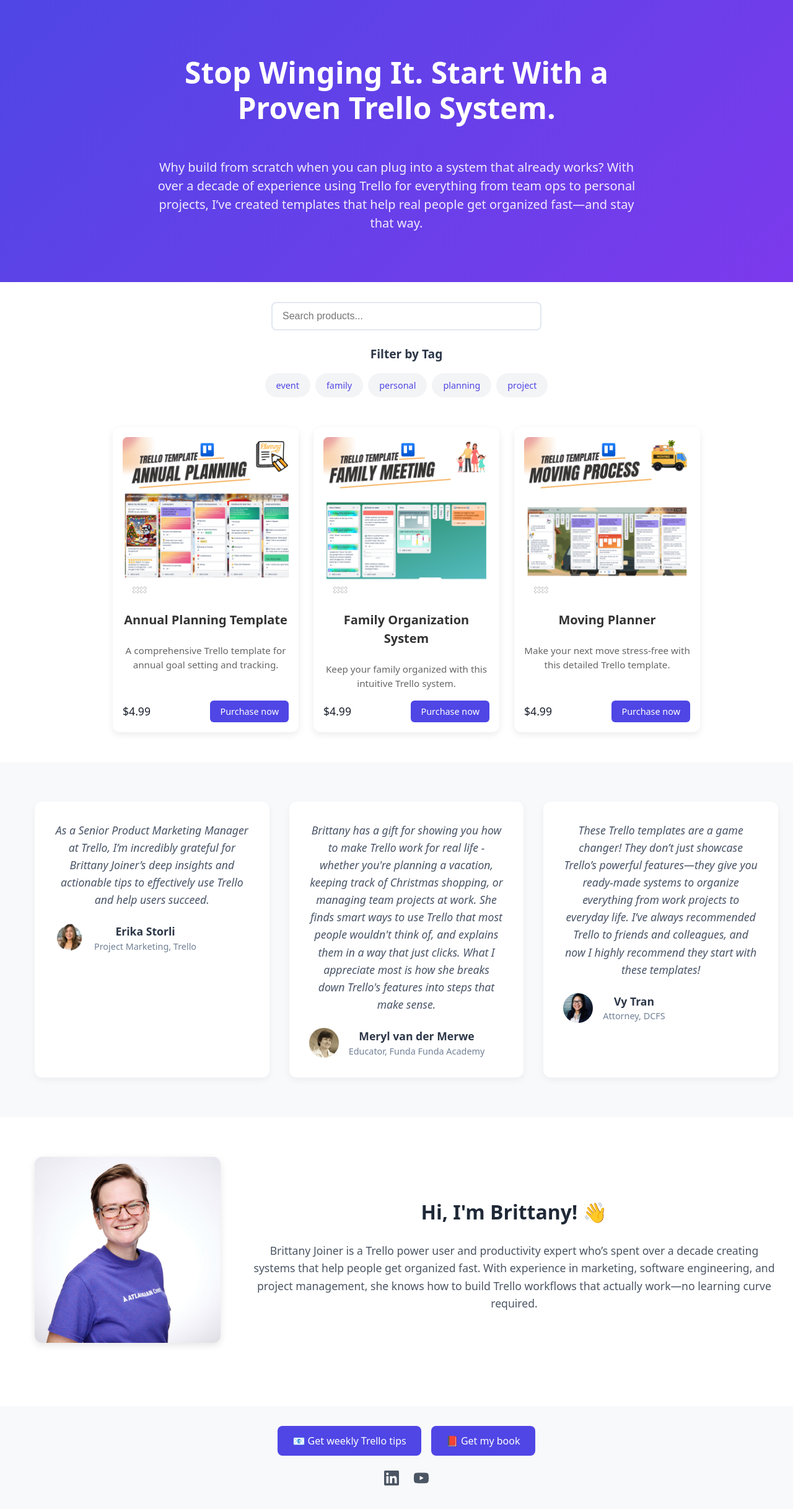
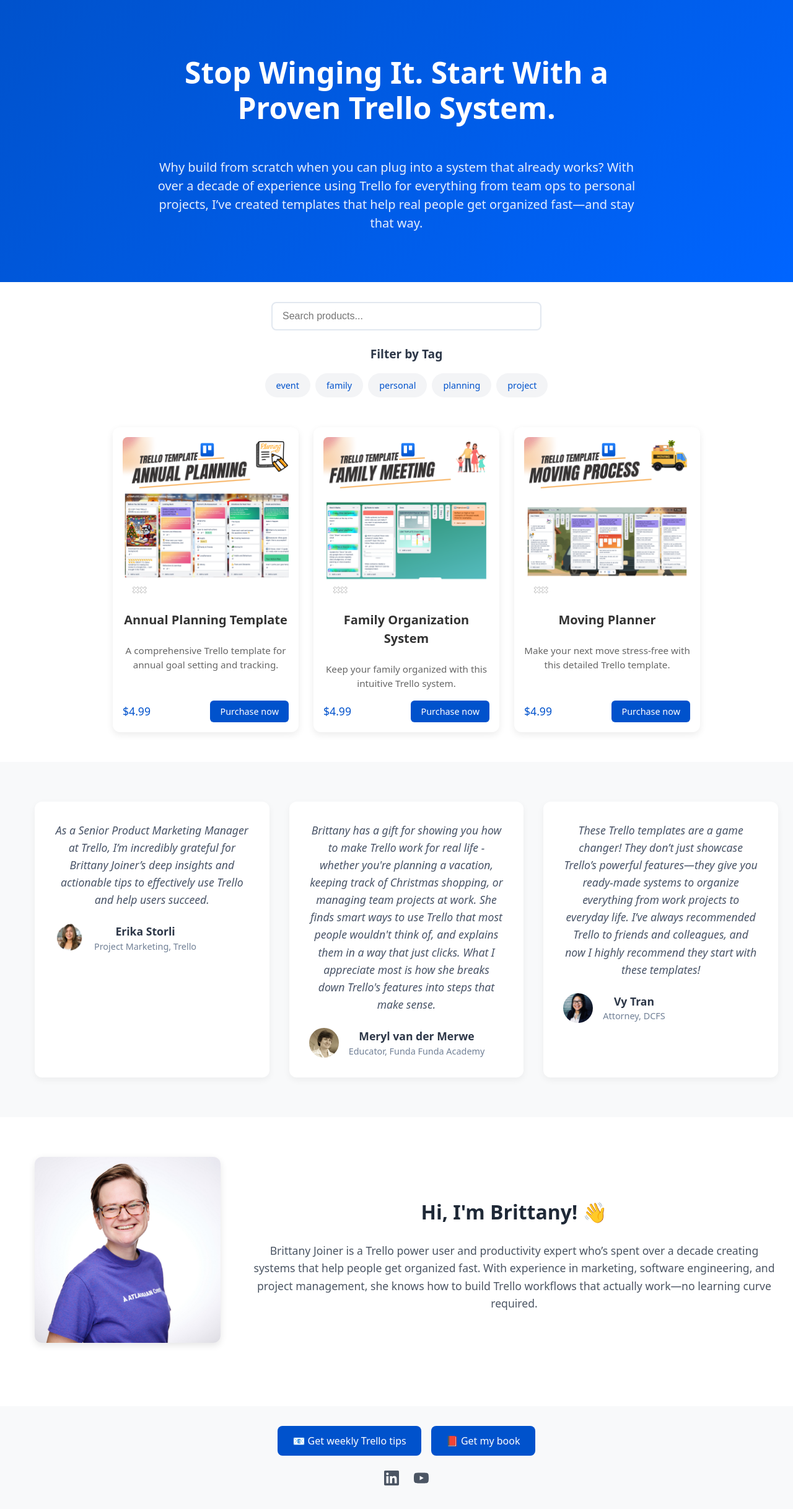
Before and after one commit to brittanyjoiner15/my-products, a React (Vite) app: page / in a window 1280 px wide. Shown: the whole page at 62% size. Built offline with nearby package versions, Linux system fonts and the light colour scheme.

Commit message:
update color scheme to Atlassian blue

```diff
--- a/src/App.css
+++ b/src/App.css
@@ -9,7 +9,7 @@
 }
 
 .hero {
-  background: linear-gradient(135deg, #4f46e5 0%, #7c3aed 100%);
+  background: linear-gradient(135deg, #0052CC 0%, #0065FF 100%);
   color: white;
   padding: 3rem 1rem;
   text-align: center;
@@ -177,11 +177,11 @@
 .product-card-price {
   font-size: 1.1rem;
   font-weight: 500;
-  color: #1a202c;
+  color: #0052CC;
 }
 
 .product-card-button {
-  background-color: #4f46e5;
+  background-color: #0052CC;
   color: white;
   border: none;
   border-radius: 6px;
@@ -192,7 +192,7 @@
 }
 
 .product-card-button:hover {
-  background-color: #4338ca;
+  background-color: #0747A6;
 }
 
 .product-section {
@@ -227,7 +227,7 @@
 }
 
 .search-input:focus {
-  border-color: #4f46e5;
+  border-color: #0052CC;
 }
 
 @media (max-width: 768px) {
@@ -291,7 +291,7 @@
 
 .tag-filter-button {
   background-color: #f3f4f6;
-  color: #4f46e5;
+  color: #0052CC;
   border: 2px solid transparent;
   padding: 8px 16px;
   border-radius: 20px;
@@ -306,7 +306,7 @@
 }
 
 .tag-filter-button.active {
-  background-color: #4f46e5;
+  background-color: #0052CC;
   color: white;
 }
 
@@ -439,7 +439,7 @@
 }
 
 .footer-button {
-  background-color: #4f46e5;
+  background-color: #0052CC;
   color: white;
   padding: 0.75rem 1.5rem;
   border-radius: 8px;
@@ -449,7 +449,7 @@
 }
 
 .footer-button:hover {
-  background-color: #4338ca;
+  background-color: #0747A6;
 }
 
 .footer-social {
@@ -463,7 +463,7 @@
 }
 
 .social-link:hover {
-  color: #4f46e5;
+  color: #0052CC;
 }
 
 @media (max-width: 768px) {
```
